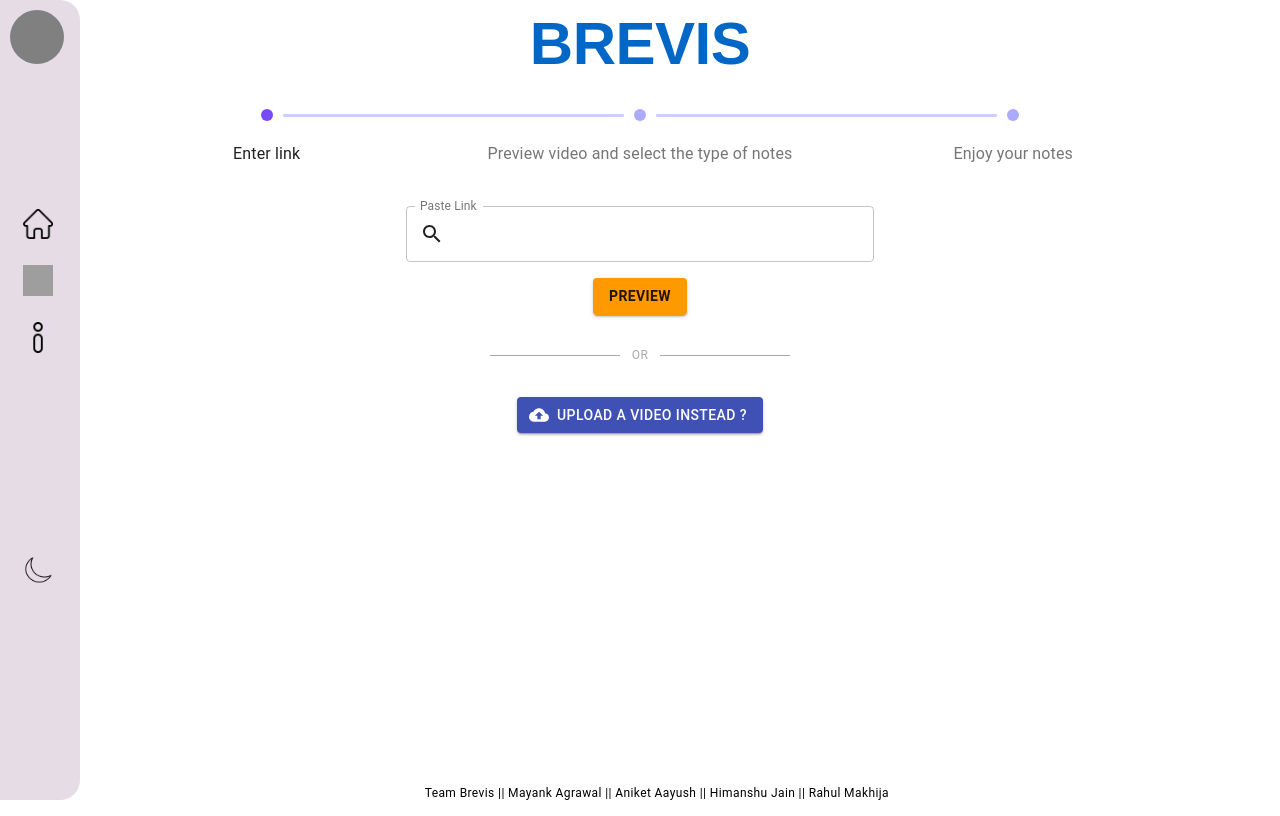
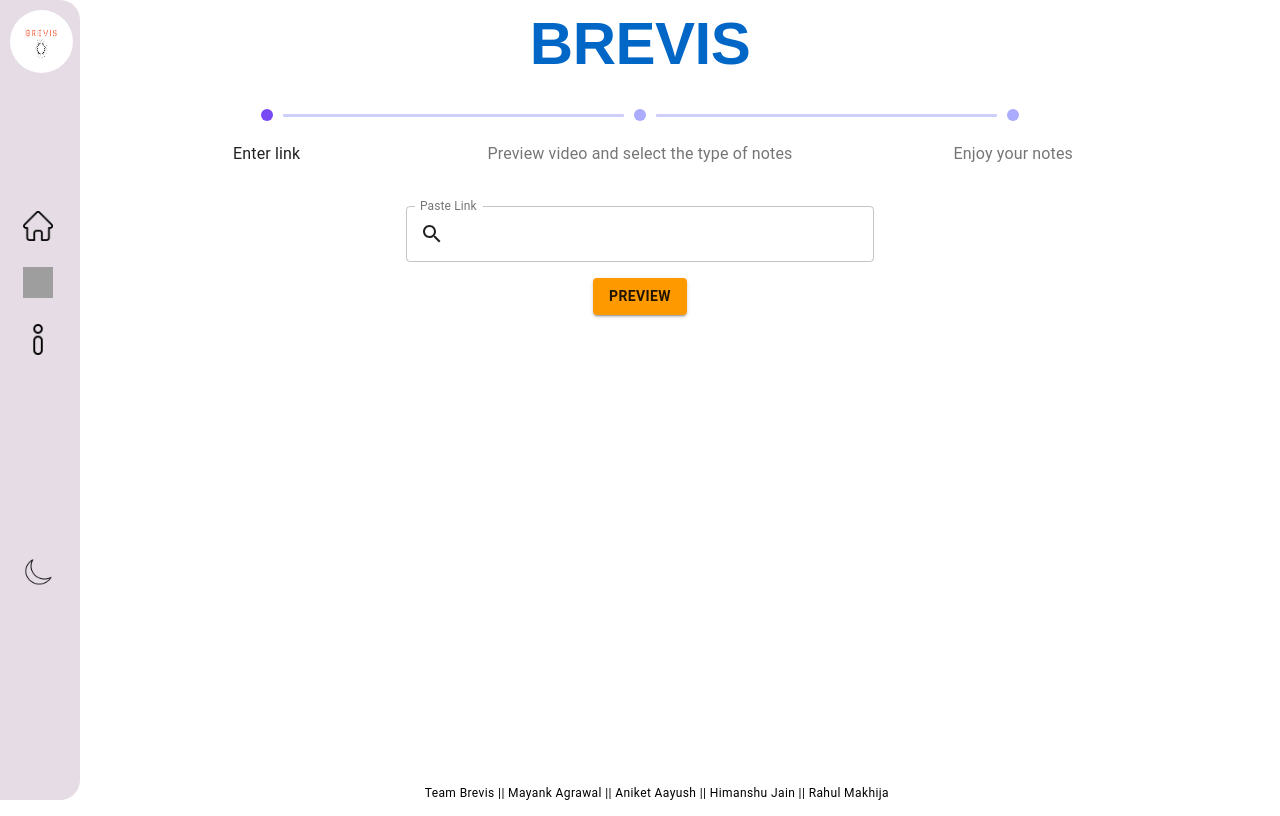
Before and after one commit to rahulmakhija30/brevis, a React (Create React App) app in the folder frontend/: page / in a window 1280 px wide. Built offline with nearby package versions, Linux system fonts and the light colour scheme; no server answers; grey boxes are pictures that could not be loaded; a web font is replaced by a local one; what react-swipeable-views-utils would draw is missing.

Commit message:
Added logo and removed upload a video button

```diff
--- a/frontend/src/components/Navbar/Nav.module.css
+++ b/frontend/src/components/Navbar/Nav.module.css
@@ -78,15 +78,14 @@
   }
 
   .dot {
-    height: 54px;
-    width: 54px;
-    background-color: grey;
-    background-size: 54px 54px;
+    height: 63px;
+    width: 63px;
+    background-size: 100px 100px;
     position: center;
     border-radius: 50%;
     display: inline-block;
     margin: 9.5px;
-    margin-bottom: 127px;
+    margin-bottom: 120px;
   }
 
   .invert{
--- a/frontend/src/components/Navbar/Navbar.js
+++ b/frontend/src/components/Navbar/Navbar.js
@@ -8,6 +8,7 @@
 import {Tooltip, Zoom} from '@material-ui/core'
 import {Mode} from '../Functions'
 import sun from './sun.png'
+import logo from './brevis1.PNG'
 
 document.body.classList.add("Nav_BodyLightMode__2olZR")
 
@@ -17,7 +18,9 @@
   return (
     <div>
       <div id='mySidenav' className={`${style.mysidenav} ${style.LightMode}`}>
-        <span className={style.dot}></span>
+        <span>
+          <img  className={style.dot} src={logo}/>
+        </span>
         <Tooltip title="HOME" arrow placement='right' TransitionComponent={Zoom} classes={{ tooltip: style.popper}} margin-top={10}>
             <a href='/'><img id='homeicon' src={home} className={style.about} alt=""/></a>
         </Tooltip>
--- a/frontend/src/components/Stepper/Step1.js
+++ b/frontend/src/components/Stepper/Step1.js
@@ -156,11 +156,11 @@
                     <Button variant="contained" className={StepStyle.Button} component="span" onClick={this.handleOnClick}>
                         Preview
                     </Button>
-                    <p></p>
+                    {/*<p></p>
                     <div id={StepStyle.or}><Typography variant='caption' align='center'>OR</Typography></div>
                     <p></p>
                     <Button variant='contained' startIcon={<CloudUploadIcon/>} color="primary" onClick={this.changetoUpload}>Upload a Video Instead ?</Button>
-                </div>
+                    */}</div>
             )
         }
         else
```
Also changed, not shown: frontend/src/components/Navbar/brevis1.PNG (added).
